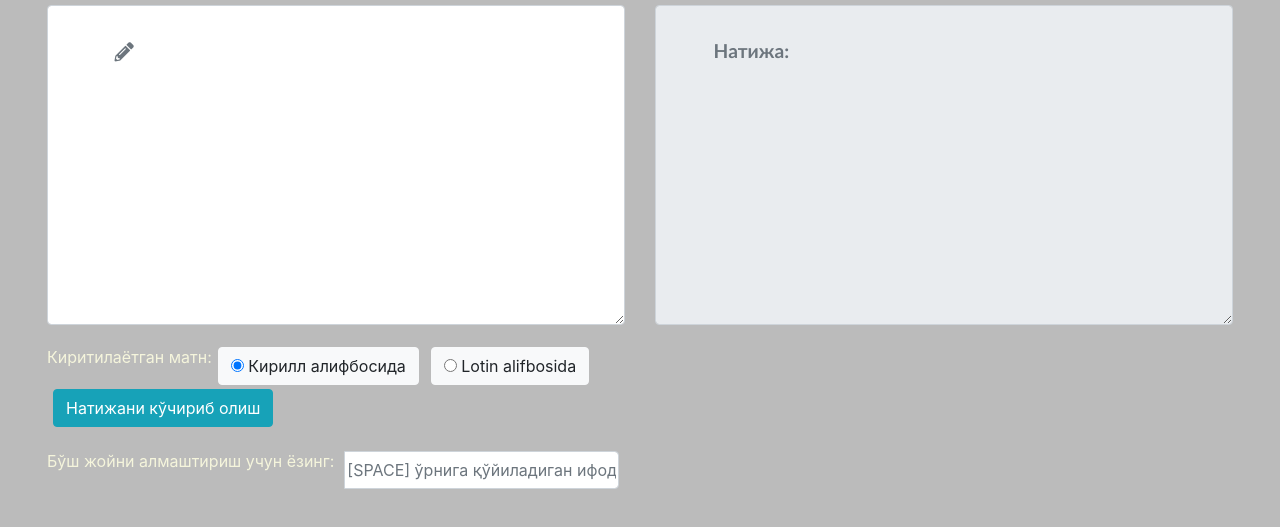
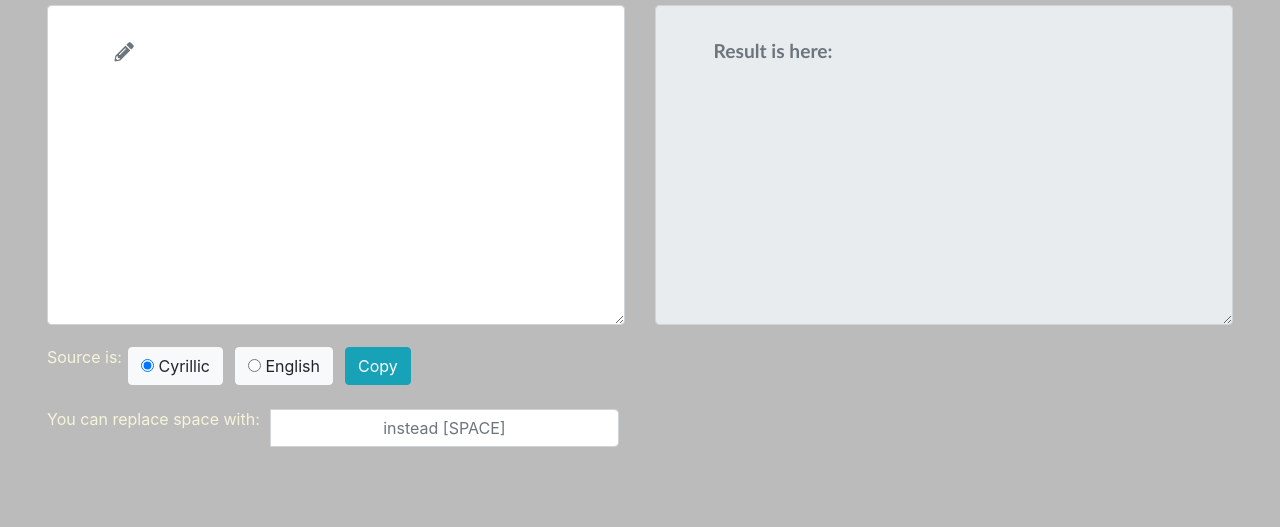
Before and after one commit to ibragimof/Q-Q, a plain HTML site: page index.html in a window 1280 px wide. Shown: the part 159-686 px from the top of the page. Drawn offline with Linux system fonts and the light colour scheme.

Commit message:
замучалсяЭЭ

```diff
--- a/index.html
+++ b/index.html
@@ -47,26 +47,26 @@
         <textarea class="form-control shadow-textarea" id="source" placeholder="&nbsp;&nbsp;&nbsp;&nbsp;&#xf303;"></textarea>
 
         <div class="space-replacement input-group">
-          <span class="input-group-addon">Киритилаётган матн:</span>
+          <span class="input-group-addon">Source is:</span>
           <label class="btn btn-light">
-            <input type="radio" name="options" id="option-uzb" value="uzb" autocomplete="off" checked="checked">&nbsp;Кирилл алифбосида
+            <input type="radio" name="options" id="option-uzb" value="uzb" autocomplete="off" checked="checked">&nbsp;Cyrillic
           </label>
           <label class="btn btn-light">
-            <input type="radio" name="options" id="option-uz" value="uz" autocomplete="off">&nbsp;Lotin alifbosida
+            <input type="radio" name="options" id="option-uz" value="uz" autocomplete="off">&nbsp;English
           </label>
           <label class="btn btn-info" type="radio" name="clipboard" id="copier" value="copy" onclick="clipboard(document.getElementById('result').innerHTML)">
-              Натижани кўчириб олиш
+              Copy
             </label>
         </div>
 
         <div class="space-replacement input-group">
-          <span class="input-group-addon">Бўш жойни алмаштириш учун ёзинг:</span>
-          <input type="text" class="form-control text-center" id="space-rep" placeholder="[SPACE] ўрнига қўйиладиган ифода">
+          <span class="input-group-addon">You can replace space with:</span>
+          <input type="text" class="form-control text-center" id="space-rep" placeholder="instead [SPACE]">
 
         </div>
       </div>
       <div class="column col-sm-6">
-        <textarea class="form-control" id="result" readonly placeholder="Натижа:"></textarea>
+        <textarea class="form-control" id="result" readonly placeholder="Result is here:"></textarea>
       </div>
     </div>
   </div>
@@ -116,7 +116,7 @@
       var string = document.getElementById("result");
       string.select();
       document.execCommand("copy");
-      humane.log("Натижа кўчириб олинди.");
+      humane.log("Text copied to clipboard");
       document.execCommand("unselect");
       };
   </script>
```
Also changed, not shown: 1 other file.
